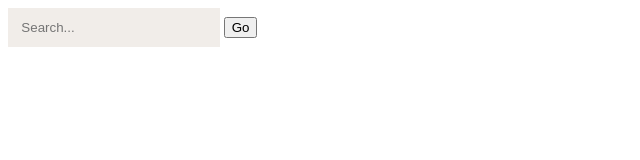
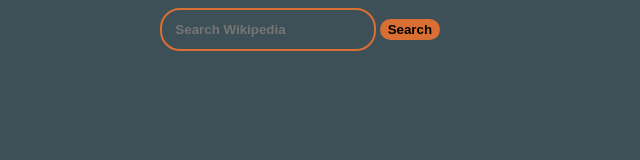
Before and after one commit to schoettker/wikipedia-viewer, a plain HTML site: page index.html in a window 1280 px wide. Shown: the whole page, without its empty margins (0-640 px from the left). Drawn offline with Linux system fonts and the light colour scheme.

Commit message:
add background color to body and border color to input field and button, as well as specifying the containers width

```diff
--- a/index.html
+++ b/index.html
@@ -6,13 +6,14 @@
     <title>Wikipedia Viewer</title>
   </head>
   <body>
-  <form>
-    <input type="text" name="search" id="search" placeholder="Search..." />
-    <button type="submit" id='button'>Go</button>
+    <div class='container'>
+      <input type="text" name="search" id="search" placeholder="Search Wikipedia" />
+      <button type="submit" id='button'>Search</button>
       </form>
       <ul id='list'>
-
       </ul>
+    </div>
+    <form>
       <script src='script.js' type="text/javascript" charset="utf-8"></script>
   </body>
 </html>
--- a/styles.css
+++ b/styles.css
@@ -1,12 +1,21 @@
+body {
+  background: #3D5058;
+}
+.container {
+  max-width: 960px;
+  min-width: 230px;
+  margin: 0 auto;
+}
+/* search field */
 input {
   background: transparent;
-  background: rgba(163, 135, 106, 0.15);
-
-  border: none;
-
+  border: 2px solid #D96F32;
+  border-radius: 20px;
   color: #333;
   height: 26px;
   outline: none;
+
+  font-weight: bold;
 
   padding: .5em 1em;
 
@@ -19,6 +28,25 @@ input {
 }
 
 input:focus {
-  background: transparent;
-  background: rgba(163, 135, 106, 0.2);
+  color: white;
 }
+
+#button {
+  /* background: transparent; */
+  background: #D96F32;
+  border: 2px solid #D96F32;
+  border-radius: 20px;
+  cursor: pointer;
+  font-weight: bold;
+}
+/* results */
+ul{
+  padding: 0;
+}
+li {
+  list-style-type: none;
+}
+a {
+  text-decoration: none;
+  color: black;
+}
```
Lines whose indentation alone changed are shown as unchanged.
